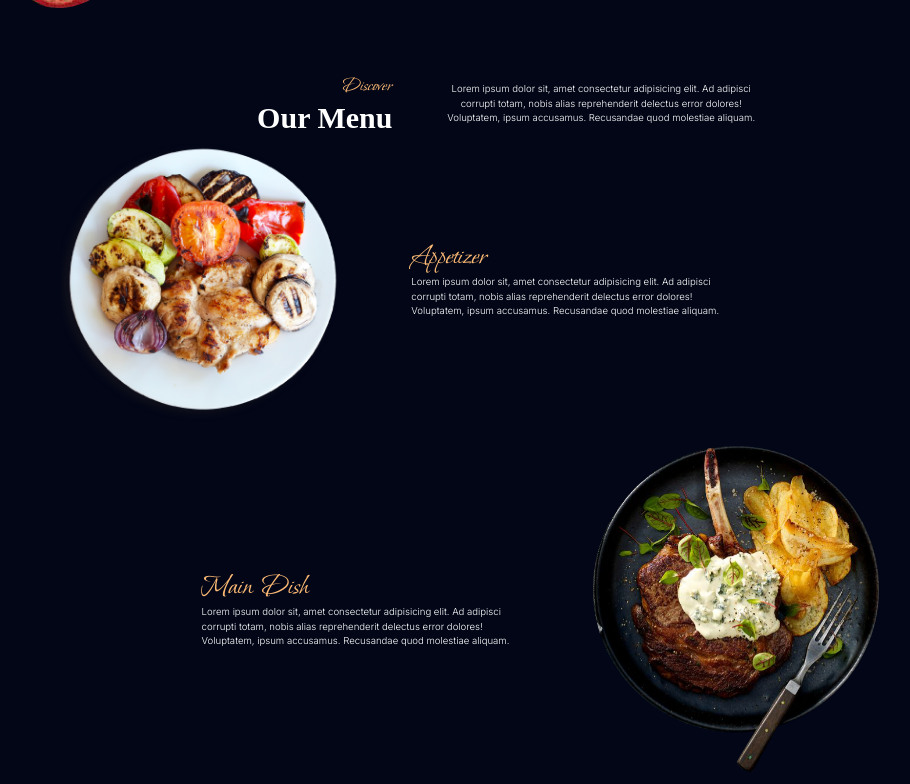
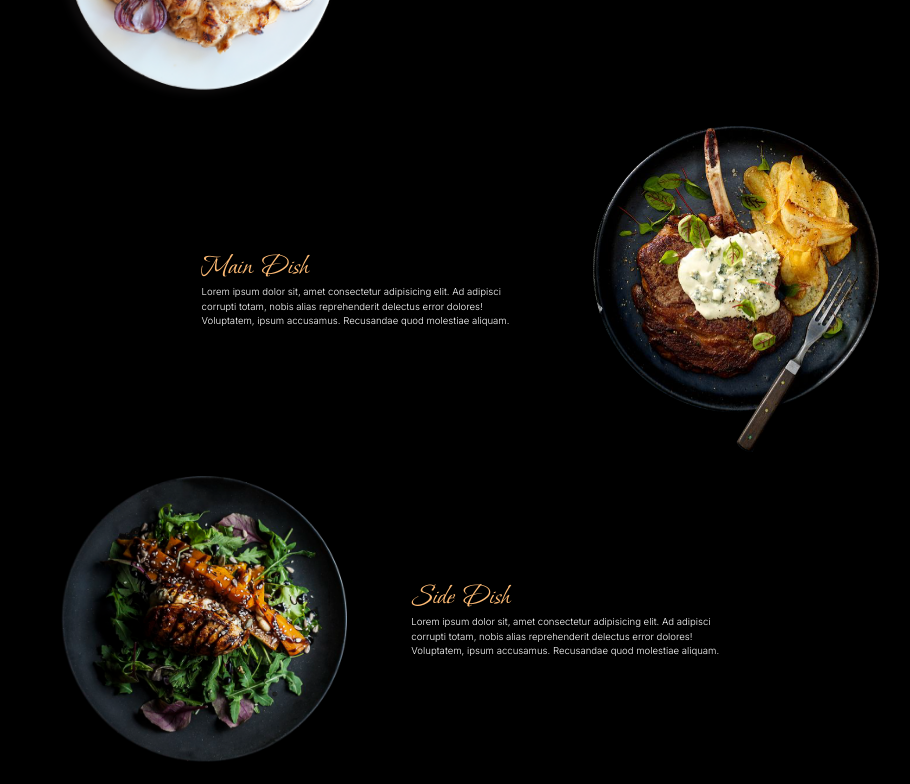
Before and after one commit to dhani-el/resturant, a React (Vite) app: page / in a window 1280 px wide. Shown: the part 1760-2544 px from the top of the page, without its empty margins (170-1080 px from the left). Built offline with nearby package versions, Linux system fonts and the light colour scheme; a web font is replaced by a local one.

Commit message:
implement dish rotating animation

```diff
--- a/src/Home/components.jsx
+++ b/src/Home/components.jsx
@@ -101,7 +101,7 @@ function DrawerNav({links=[],shouldOpen,closeFunction}){
     </div>
 }
 export function Attraction(){
-    return <div id="attraction" className="z-0 w-full h-[70vh] justify-center landscape:h-[80vh] flex flex-col lg:flex-row lg:justify-start items-center ">
+    return <div id="attraction" className="z-0 w-full h-fit justify-center landscape:h-[80vh] flex flex-col lg:flex-row lg:justify-start items-center ">
                     <AttractionText/>
                     <AttractionImage image={steakDish1} />
     </div>
@@ -125,17 +125,17 @@ function AttractionImage({image}){
                 trigger:"#attraction",
                 start:"top top",
                 end:"center top",
-                scrub:0.5,
-                pin:true
+                scrub:1,
             },
             y:"-100px",
+            rotation:"170deg",
             duration:0.5,
             ease:"power1"
         })
         timeline.to(["#wine","#topleft","#bottom"],{
             scrollTrigger:{
                 trigger:"#pan",
-                start:"50px top",
+                start:"25px top",
                 scrub:1,
             },
             y:"-100px",
@@ -184,15 +184,31 @@ export function OurMenu(){
                         <p className="text-[0.6rem] font-inter font-light">Lorem ipsum dolor sit, amet consectetur adipisicing elit. Ad adipisci corrupti totam, nobis alias reprehenderit delectus error dolores! Voluptatem, ipsum accusamus. Recusandae quod molestiae aliquam.</p>
                     </div>
                 </div>
-                <ADish title={"Appetizer"} summary={""} image={whitedish} />
-                <ADish direction={"rev"} title={"Main Dish"} summary={""} image={dish11} />
-                <ADish title={"Side Dish"} summary={""} image={dish13} />
-                <ADish direction={"rev"} title={"Desert"} summary={""} image={dish4} />
+                <ADish id={"dish1"}  title={"Appetizer"} summary={""} image={whitedish} />
+                <ADish id={"dish2"}  direction={"rev"} title={"Main Dish"} summary={""} image={dish11} />
+                <ADish id={"dish3"}  title={"Side Dish"} summary={""} image={dish13} />
+                <ADish id={"dish4"}  direction={"rev"} title={"Desert"} summary={""} image={dish4} />
     </div>
 }
-function ADish({direction,title,summary,image}){
+function ADish({direction,title,summary,image,id}){
+
+
+    useGSAP(()=>{
+        gsap.registerPlugin(ScrollTrigger)
+        gsap.to(`#${id}`,{
+            scrollTrigger:{
+                trigger:`#${id}`,
+                start:"top 70%",
+                scrub:1
+            },
+            rotate:"45deg",
+            duration:1,
+            ease:"power1.inOut"
+        })
+    },[id])
+
     return <div className={`px-0 md:px-8 lg:px-0 pb-6 flex ${(direction === "rev") ? "lg:flex-row-reverse flex-col":"flex-col lg:flex-row"} gap-9 md:gap-0 lg:gap-16 items-center lg:w-[70%] `}>
-                <img src={image} className={`w-[75%] md:w-[50%] lg:w-[35%] ${(direction === "rev") ? "self-end":"self-start"} lg:self-center`}/>
+                <img id={`${id}`} src={image} className={`w-[75%] md:w-[50%] lg:w-[35%] ${(direction === "rev") ? "self-end":"self-start"} lg:self-center`}/>
                 <div className={`px-0 md:px-4 lg:px-0 w-[75%] ${(direction === "rev") ? "self-start":"self-end"} lg:self-center md:w-[50%] lg:w-[40%]`}>
                     <p className="font-bonheur text-3xl text-orange-300 m-0">{title}</p>
                     <p className="text-[0.6rem] font-inter font-light">{summary || "Lorem ipsum dolor sit, amet consectetur adipisicing elit. Ad adipisci corrupti totam, nobis alias reprehenderit delectus error dolores! Voluptatem, ipsum accusamus. Recusandae quod molestiae aliquam."}</p>
--- a/src/Home/index.jsx
+++ b/src/Home/index.jsx
@@ -2,7 +2,7 @@
 import { Header,Attraction,OurStory,OurMenu,UpcomingEvents,BestIngredients,Reservation,Footer} from "./components"
 
 export default function HomePage(){
-    return <div id="homePage" className="px-8 lg:px-14 w-screen text-white bg-slate-950 relative overflow-x-hidden">
+    return <div id="homePage" className="px-8 lg:px-14 w-screen text-white bg-black relative overflow-x-hidden">
                 <Header/>
                 <Attraction/>
                 <OurStory/>
```
